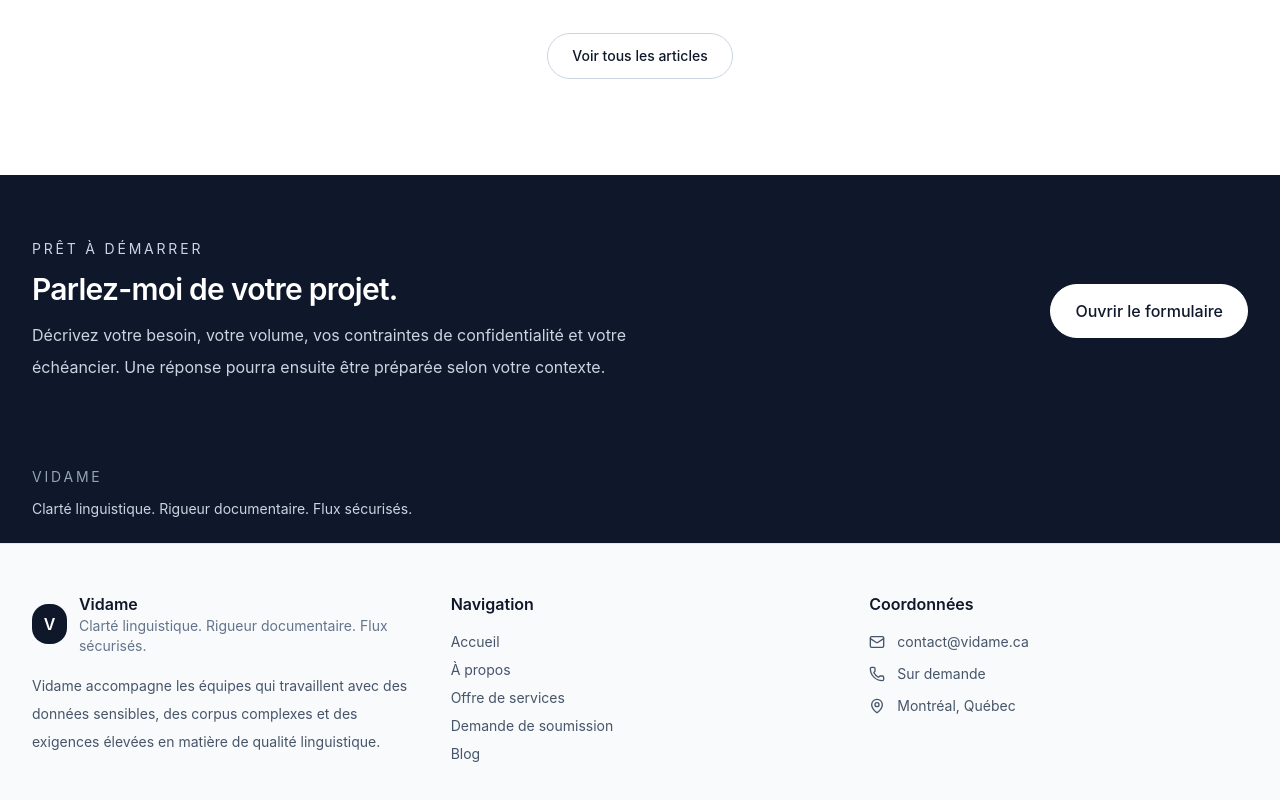
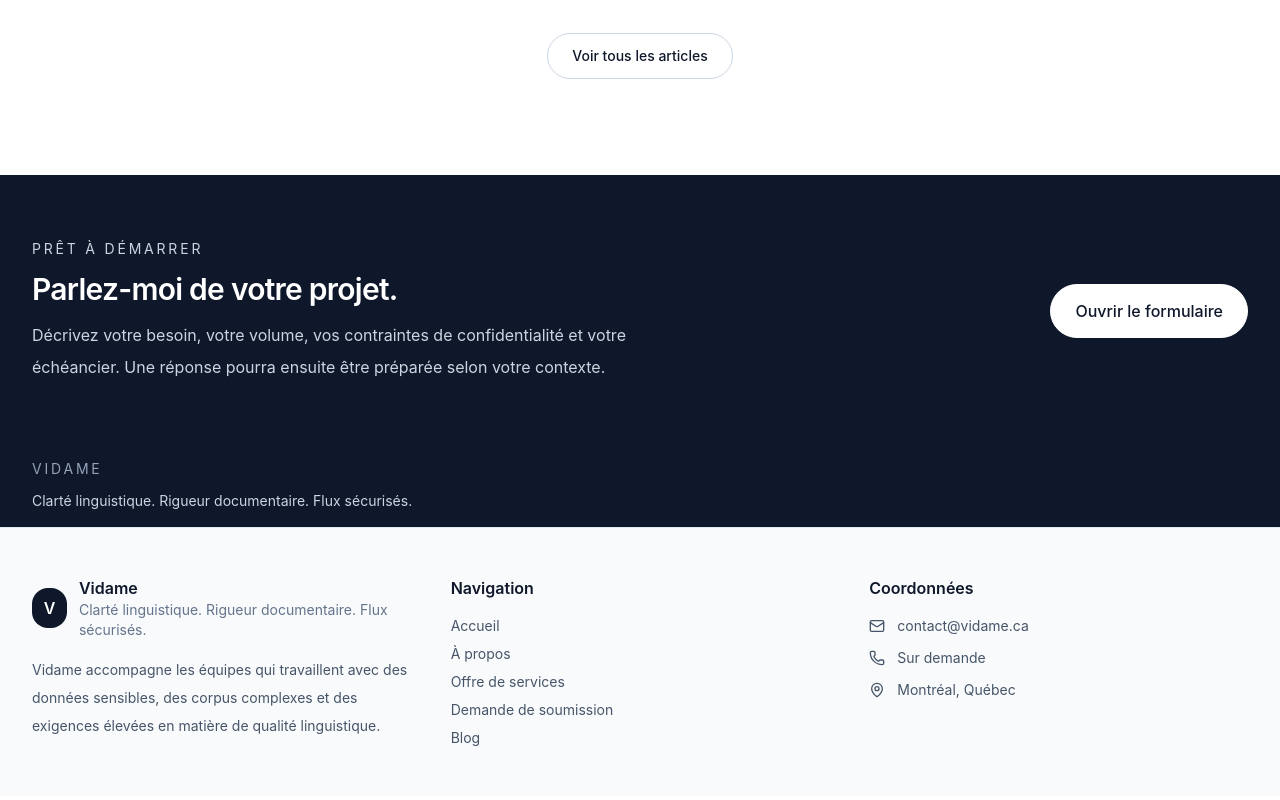
Before and after one commit to momopro21/vidame-recherche, a React (Vite) app: page / in a window 1280 px wide. Shown: the part 4153-4953 px from the top of the page. Built offline with nearby package versions, Linux system fonts and the light colour scheme; the HTML template or start-up script is replaced by a standard one.

Commit message:
Update App.tsx

```diff
--- a/src/App.tsx
+++ b/src/App.tsx
@@ -272,7 +272,7 @@ function Shell({ page, setPage }: { page: string; setPage: (page: string) => voi
       {/* ===== VIDAME_REPERE_FOOTER ===== */}
       {/* Pied de page : coordonnées et rappel de navigation */}
     <section className="bg-slate-900 text-white">
-      <div className="mx-auto max-w-7xl px-4 py-5 md:px-8">
+      <div className="mx-auto max-w-7xl px-4 py-3 md:px-8">
         <div className="text-sm uppercase tracking-[0.2em] text-slate-400">
           Vidame
         </div>
```
